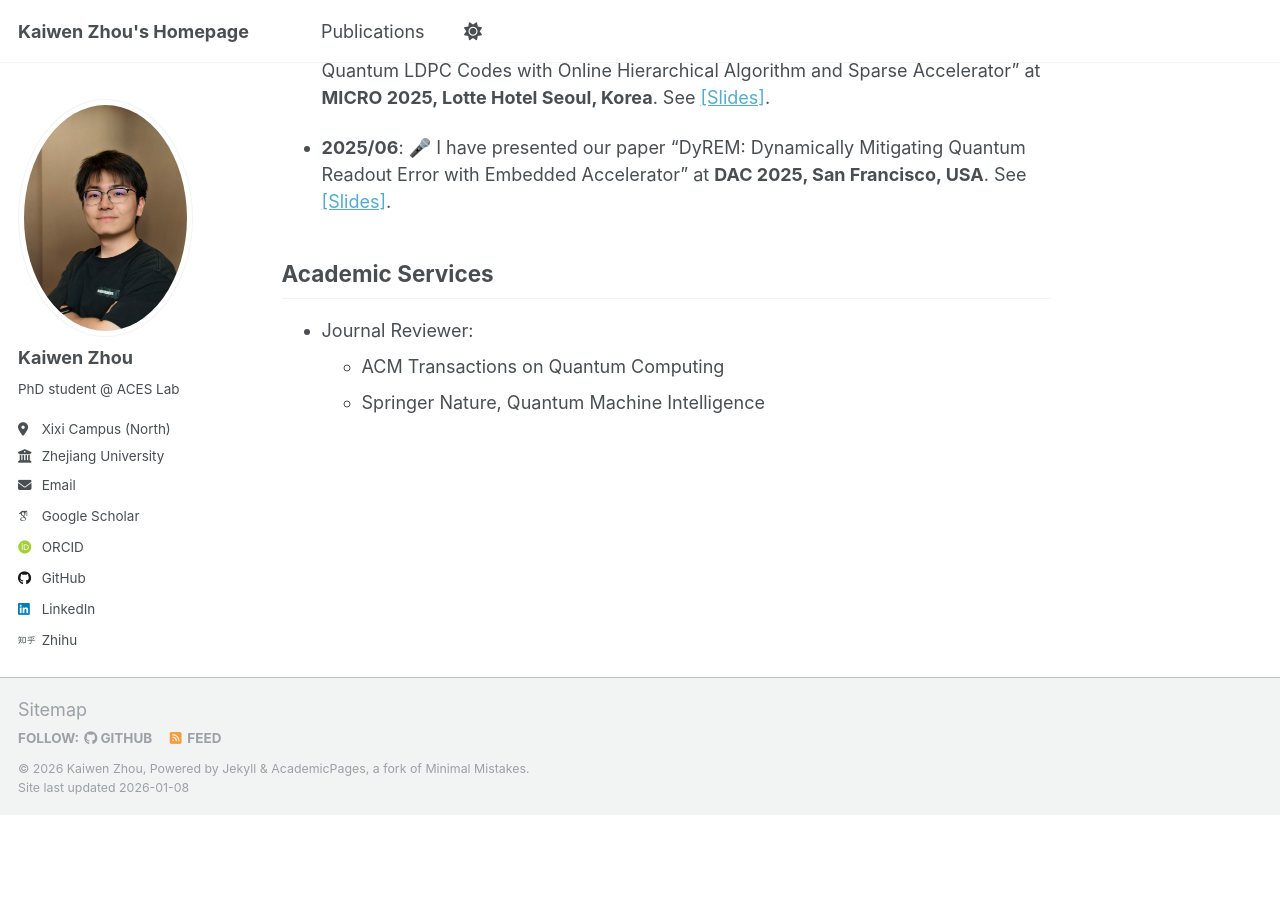
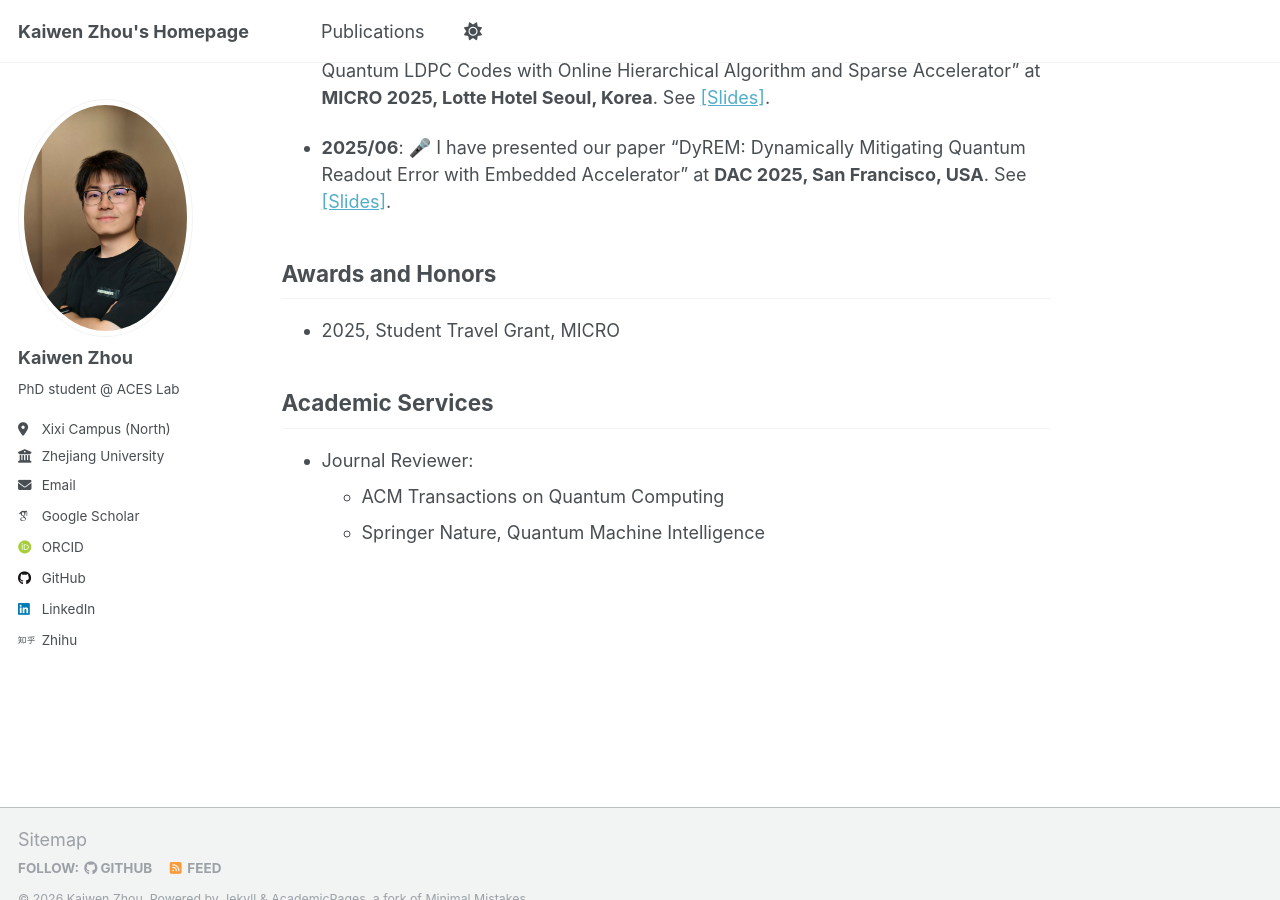
Before and after one commit to KaiwenZhou2003/kaiwenzhou2003.github.io, a Jekyll site: the page built from _pages/about.md, in a window 1280 px wide and 900 px high, scrolled down 973 px. Built offline with Jekyll 4.4.1, drawn with Linux system fonts in a browser that asks for light colours; some web fonts are replaced; before the commit the page ends 1788 px from its top, so only the background shows below that.

Commit message:
add honer

```diff
--- a/_pages/about.md
+++ b/_pages/about.md
@@ -32,6 +32,11 @@ Invited Talks
 + **2025/06**: 🎤 I have presented our paper "DyREM: Dynamically Mitigating Quantum Readout Error with Embedded Accelerator" at <strong>DAC 2025, San Francisco, USA</strong>. See <a href="../slides_files/DAC2025_DyREM_Slides.pdf">[Slides]</a>.
 
 
+Awards and Honors
+------
+* 2025, Student Travel Grant, MICRO
+
+
 Academic Services
 ------
 * Journal Reviewer:
```
